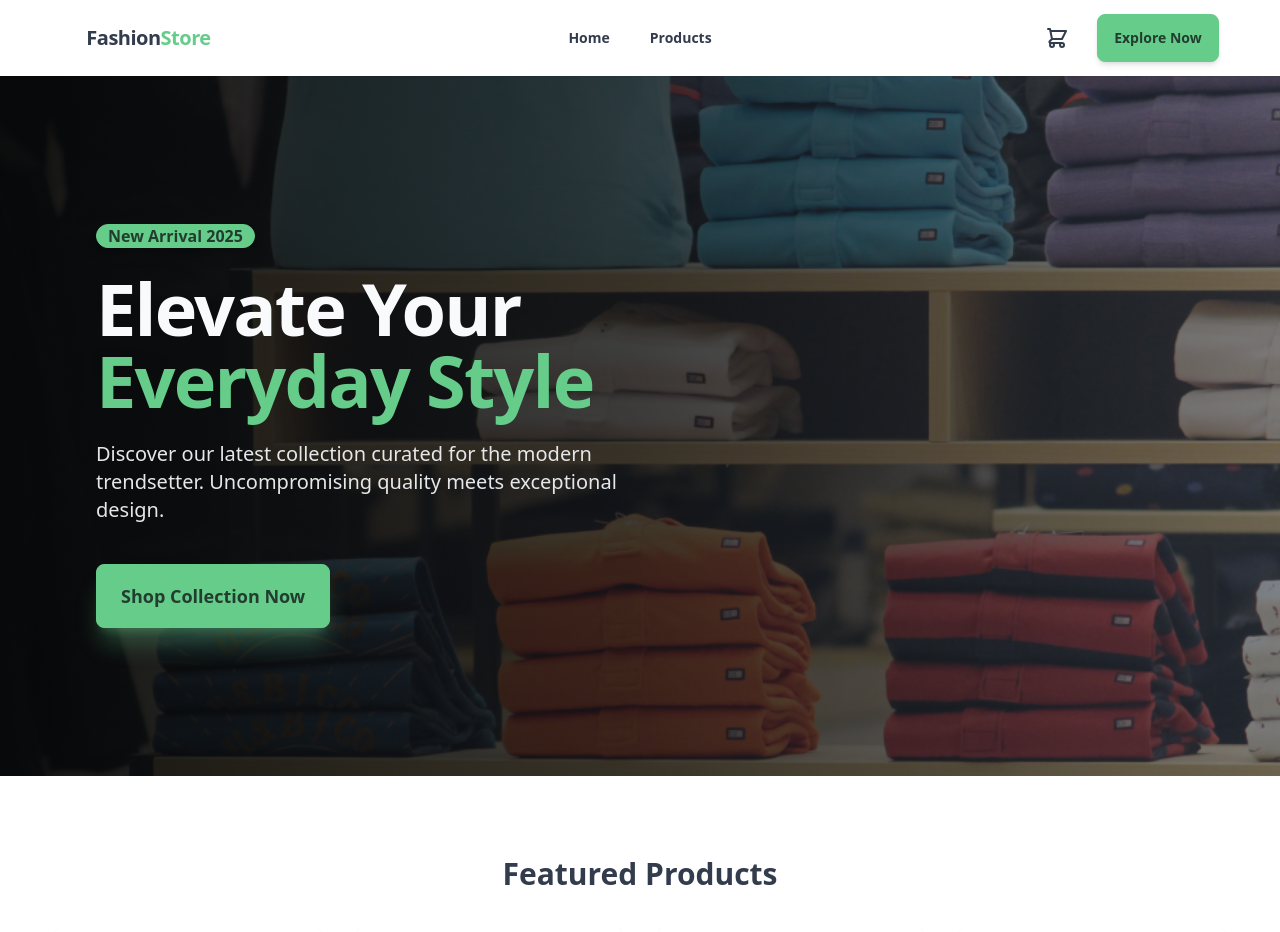
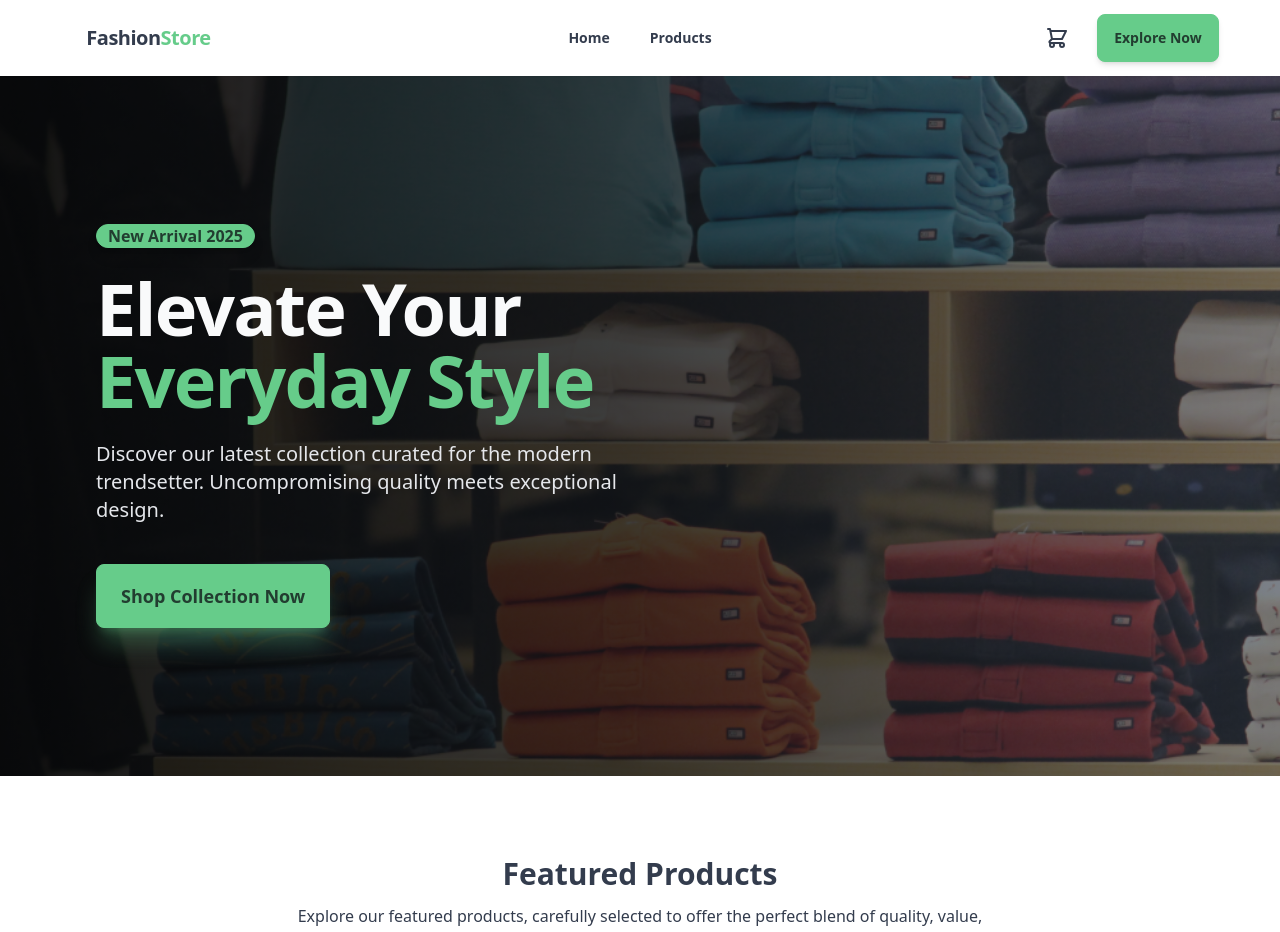
Before and after one commit to shaheenio20/Oxivos_Frontend_Project_Task, a React (Vite) app: page / in a window 1280 px wide. Shown: the top 932 px of the page. Built offline with nearby package versions, Linux system fonts and the light colour scheme.

Commit message:
added meaningful project title and feature

```diff
--- a/index.html
+++ b/index.html
@@ -4,7 +4,7 @@
     <meta charset="UTF-8" />
     <link rel="icon" type="image/svg+xml" href="/favicon.svg" />
     <meta name="viewport" content="width=device-width, initial-scale=1.0" />
-    <title>oxivos-frontend-project-task</title>
+    <title>Fashion Store</title>
   </head>
   <body>
     <div id="root"></div>
--- a/src/components/Footer/Footer.jsx
+++ b/src/components/Footer/Footer.jsx
@@ -23,7 +23,6 @@ const Footer = () => {
             <a className="link link-hover">About us</a>
             <a className="link link-hover">Contact</a>
             <a className="link link-hover">Jobs</a>
-            <a className="link link-hover">Press kit</a>
           </nav>
           <nav>
             <h6 className="footer-title">Legal</h6>
--- a/src/components/Home/Home.jsx
+++ b/src/components/Home/Home.jsx
@@ -2,7 +2,9 @@ import { Link } from "react-router-dom";
 import heroImage2 from "../../assets/images/Frame 5.png";
 import products from "../../dummyData";
 const Home = () => {
-  const featuredProducts = products.filter((product) => product.featured).slice(0, 4);
+  const featuredProducts = products
+    .filter((product) => product.featured)
+    .slice(0, 4);
   return (
     <div className="bg-base-100 min-h-screen">
       <div>
@@ -40,9 +42,15 @@ const Home = () => {
         </div>
       </div>
       <div className="w-11/12 mx-auto mb-20">
-        <h2 className="text-3xl font-bold mb-8 text-center">
-          Featured Products
-        </h2>
+        <div className="w-3/5 mx-auto mb-8 text-center">
+          <h2 className="text-3xl font-bold mb-3">
+            Featured Products
+          </h2>
+          <p>
+            Explore our featured products, carefully selected to offer the
+            perfect blend of quality, value, and performance.
+          </p>
+        </div>
         <div className="grid grid-cols-1 sm:grid-cols-2 md:grid-cols-3 lg:grid-cols-4 gap-8">
           {featuredProducts.map((product) => (
             <div
```
